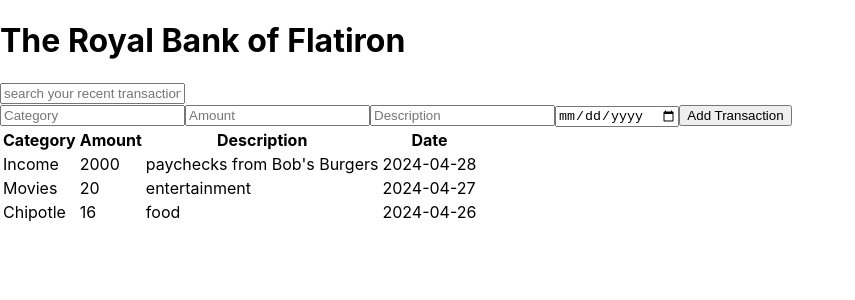
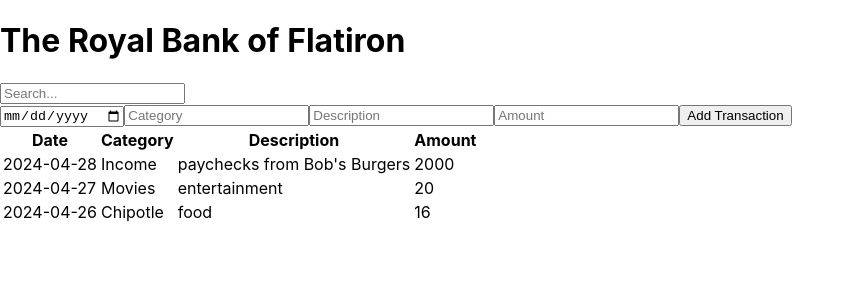
Before and after one commit to Gideonkamaumacharia/phase-2-wk1-code-challenge, a React (Create React App) app: page / in a window 1280 px wide. Shown: the top 300 px of the page, without its empty margins (0-855 px from the left). Built offline with nearby package versions, Linux system fonts and the light colour scheme.

Commit message:
modify SearchBar

```diff
--- a/src/Components.js/AddTransactions.js
+++ b/src/Components.js/AddTransactions.js
@@ -1,4 +1,4 @@
-// AddTransactions.js
+
 import React from 'react';
 
 function AddTransactions({ onAddTransaction }) {
@@ -16,10 +16,12 @@ function AddTransactions({ onAddTransaction }) {
 
   return (
     <form onSubmit={handleSubmit}>
+      <input type="date" name="date" placeholder="Date" required />
       <input type="text" name="category" placeholder="Category" required />
+      <input type="text" name="description" placeholder="Description" required />
       <input type="number" name="amount" placeholder="Amount" required />
-      <input type="text" name="description" placeholder="Description" required />
-      <input type="date" name="date" placeholder="Date" required />
+
+
       <button type="submit">Add Transaction</button>
     </form>
   );
--- a/src/Components.js/App.js
+++ b/src/Components.js/App.js
@@ -14,14 +14,17 @@ function App() {
     { category: "Chipotle", amount: 16, description: "food", date: "2024-04-26" }
   ]);
 
+
   const handleAddTransaction = (newTransaction) => {
     setTransactions([...transactions, newTransaction]);
   };
 
+
+
   return (
     <div className="App">
       <Header />
-      <SearchBar />
+      <SearchBar  />
       <AddTransactions onAddTransaction={handleAddTransaction} />
       <TransactionsTable transactions={transactions} />
     </div>
--- a/src/Components.js/SearchBar.js
+++ b/src/Components.js/SearchBar.js
@@ -1,12 +1,23 @@
-import React from "react"
 
-function SearchBar(){
+import React, { useState } from 'react';
 
-    return(
-        <form>
-           <input type="text" placeholder="search your recent transaction" />
-        </form>
-    )
+function SearchBar({ handleSearch }) {
+  const [searchTerm, setSearchTerm] = useState('');
+
+  const handleChange = (e) => {
+    const term = e.target.value;
+    setSearchTerm(term);
+    handleSearch(term);
+  };
+
+  return (
+    <input
+      type="text"
+      placeholder="Search..."
+      value={searchTerm}
+      onChange={handleChange}
+    />
+  );
 }
 
-export default SearchBar
+export default SearchBar;
--- a/src/Components.js/TransactionsTable.js
+++ b/src/Components.js/TransactionsTable.js
@@ -6,19 +6,20 @@ function TransactionsTable({ transactions }) {
     <table>
       <thead>
         <tr>
+          <th>Date</th>
           <th>Category</th>
+          <th>Description</th>
           <th>Amount</th>
-          <th>Description</th>
-          <th>Date</th>
+
         </tr>
       </thead>
       <tbody>
         {transactions.map((transaction, index) => (
           <tr key={index}>
+            <td>{transaction.date}</td>
             <td>{transaction.category}</td>
+            <td>{transaction.description}</td>
             <td>{transaction.amount}</td>
-            <td>{transaction.description}</td>
-            <td>{transaction.date}</td>
           </tr>
         ))}
       </tbody>
```
